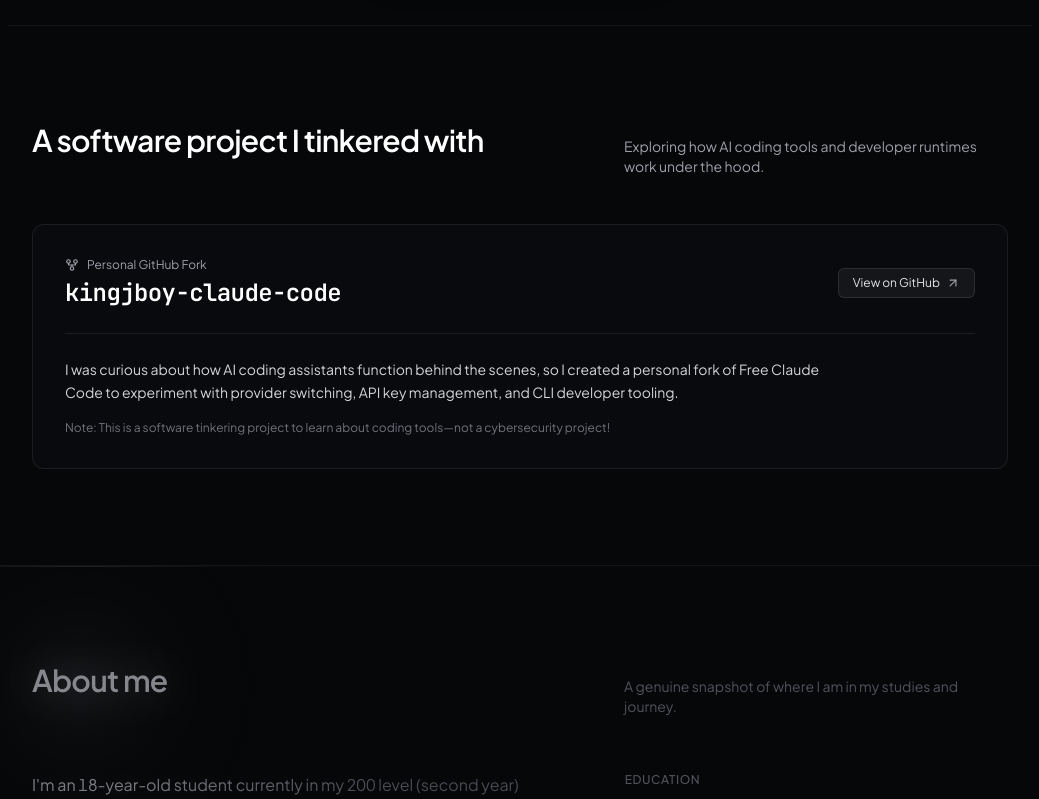
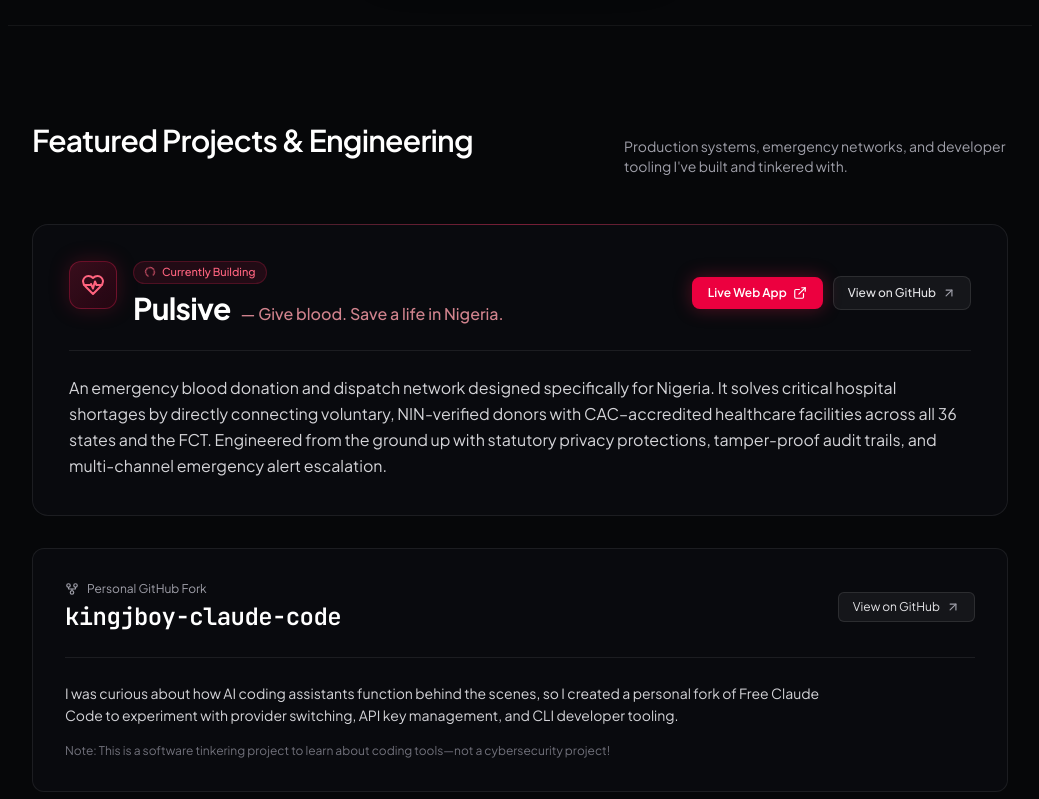
Before and after one commit to King-Jboy/portfolio, a React (Vite) app: page / in a window 1280 px wide. Shown: the part 1880-2679 px from the top of the page, without its empty margins (120-1159 px from the left). Built offline with nearby package versions, Linux system fonts and the light colour scheme.

Commit message:
feat: add Pulsive project showcase with currently building status

```diff
--- a/src/components/ProjectFeature.tsx
+++ b/src/components/ProjectFeature.tsx
@@ -1,24 +1,105 @@
 import React from 'react';
-import { ArrowUpRight, GitFork } from 'lucide-react';
+import {
+  ArrowUpRight,
+  ExternalLink,
+  GitFork,
+  HeartPulse,
+  Loader2,
+} from 'lucide-react';
 import { TextScramble } from './TextScramble';
 
 export const ProjectFeature: React.FC = () => {
   return (
-    <section id="work" className="py-14 sm:py-24 px-6 max-w-5xl mx-auto relative z-10 border-t border-white/[0.06]" aria-label="Selected Technical Work">
+    <section
+      id="work"
+      className="py-14 sm:py-24 px-6 max-w-5xl mx-auto relative z-10 border-t border-white/[0.06]"
+      aria-label="Selected Technical Work"
+    >
       {/* Section Header */}
       <div className="flex flex-col sm:flex-row sm:items-baseline justify-between gap-3 mb-8 sm:mb-12">
         <div>
           <h2 className="text-2xl sm:text-3xl font-semibold tracking-tight text-white">
-            <TextScramble text="A software project I tinkered with" trigger="inView" delay={0.1} />
+            <TextScramble text="Featured Projects & Engineering" trigger="inView" delay={0.1} />
           </h2>
         </div>
         <p className="text-xs sm:text-sm text-zinc-400 max-w-sm font-normal">
-          Exploring how AI coding tools and developer runtimes work under the hood.
+          Production systems, emergency networks, and developer tooling I've built and tinkered with.
         </p>
       </div>
 
-      {/* Main Container */}
-      <div className="border border-white/[0.08] rounded-xl bg-[#090a0e] p-5 sm:p-8">
+      <div className="space-y-8">
+        {/* ============================================================ */}
+        {/* Flagship Project: Pulsive */}
+        {/* ============================================================ */}
+        <div className="group relative border border-white/[0.08] hover:border-rose-500/30 rounded-2xl bg-[#090a0e] p-6 sm:p-9 transition-all duration-300">
+          {/* Subtle top ambient glow */}
+          <div
+            className="absolute -top-px left-10 right-10 h-px bg-gradient-to-r from-transparent via-rose-500/40 to-transparent pointer-events-none"
+            aria-hidden="true"
+          />
+
+          {/* Top Bar: Identity & Actions */}
+          <div className="flex flex-col lg:flex-row lg:items-center justify-between gap-5 pb-6 border-b border-white/[0.08]">
+            <div className="flex items-start gap-4">
+              <div className="w-12 h-12 rounded-xl bg-gradient-to-br from-rose-500/20 to-rose-950/40 border border-rose-500/30 flex items-center justify-center shrink-0 shadow-[0_0_20px_rgba(190,18,60,0.25)]">
+                <HeartPulse className="w-6 h-6 text-rose-400" />
+              </div>
+
+              <div>
+                <div className="flex items-center gap-2 mb-1.5">
+                  <span className="inline-flex items-center gap-1.5 px-2.5 py-0.5 rounded-full text-[11px] font-medium bg-rose-500/10 text-rose-400 border border-rose-500/20">
+                    <Loader2 className="w-3 h-3 animate-spin text-rose-400" />
+                    Currently Building
+                  </span>
+                </div>
+
+                <div className="flex flex-wrap items-baseline gap-2.5">
+                  <h3 className="text-2xl sm:text-3xl font-bold text-white tracking-tight">
+                    Pulsive
+                  </h3>
+                  <span className="text-sm sm:text-base text-rose-300/80 font-medium">
+                    &mdash; Give blood. Save a life in Nigeria.
+                  </span>
+                </div>
+              </div>
+            </div>
+
+            {/* CTAs */}
+            <div className="flex flex-wrap items-center gap-2.5 sm:self-auto">
+              <a
+                href="https://pulsive-hazel.vercel.app"
+                target="_blank"
+                rel="noopener noreferrer"
+                className="inline-flex items-center gap-1.5 px-4 py-2 rounded-lg bg-rose-600 hover:bg-rose-500 text-white text-xs font-semibold shadow-[0_0_18px_rgba(225,29,72,0.35)] transition-all btn-press"
+              >
+                <span>Live Web App</span>
+                <ExternalLink className="w-3.5 h-3.5" />
+              </a>
+
+              <a
+                href="https://github.com/King-Jboy/Pulsive"
+                target="_blank"
+                rel="noopener noreferrer"
+                className="inline-flex items-center gap-1.5 px-3.5 py-2 rounded-lg bg-white/[0.05] hover:bg-white/[0.1] text-xs font-medium text-zinc-200 border border-white/10 transition-colors btn-press"
+              >
+                <span>View on GitHub</span>
+                <ArrowUpRight className="w-3.5 h-3.5 text-zinc-400" />
+              </a>
+            </div>
+          </div>
+
+          {/* Framing & Description */}
+          <div className="pt-6">
+            <p className="text-sm sm:text-base text-zinc-300 leading-relaxed max-w-4xl">
+              An emergency blood donation and dispatch network designed specifically for Nigeria. It solves critical hospital shortages by directly connecting voluntary, NIN-verified donors with CAC–accredited healthcare facilities across all 36 states and the FCT. Engineered from the ground up with statutory privacy protections, tamper-proof audit trails, and multi-channel emergency alert escalation.
+            </p>
+          </div>
+        </div>
+
+        {/* ============================================================ */}
+        {/* Personal Project: kingjboy-claude-code */}
+        {/* ============================================================ */}
+        <div className="border border-white/[0.08] hover:border-white/[0.15] rounded-xl bg-[#090a0e] p-5 sm:p-8 transition-colors">
           {/* Header Bar */}
           <div className="flex flex-col sm:flex-row sm:items-center justify-between gap-4 pb-6 border-b border-white/[0.08]">
             <div>
@@ -53,6 +134,7 @@
             </p>
           </div>
         </div>
+      </div>
     </section>
   );
 };
```
Lines whose indentation alone changed are shown as unchanged.
